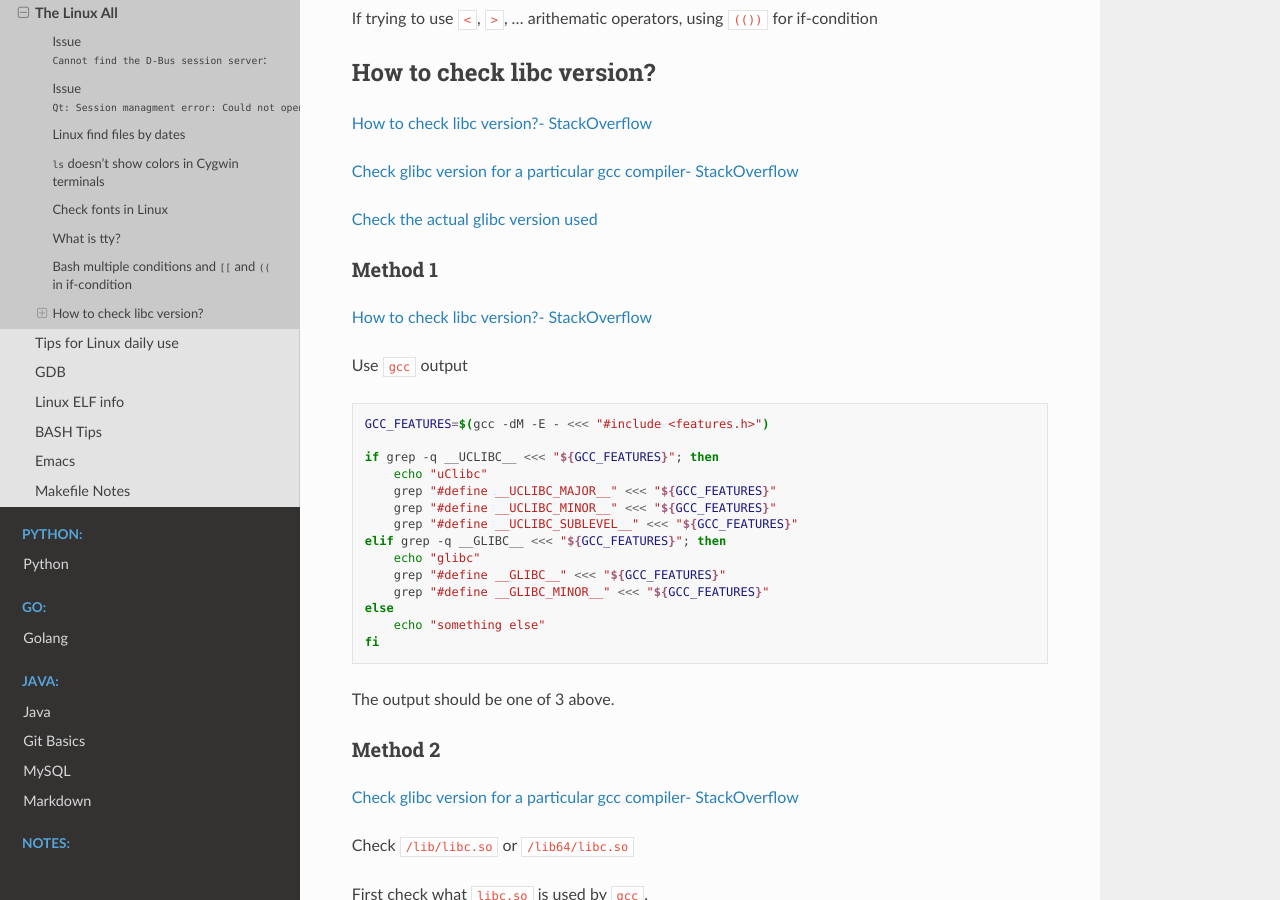
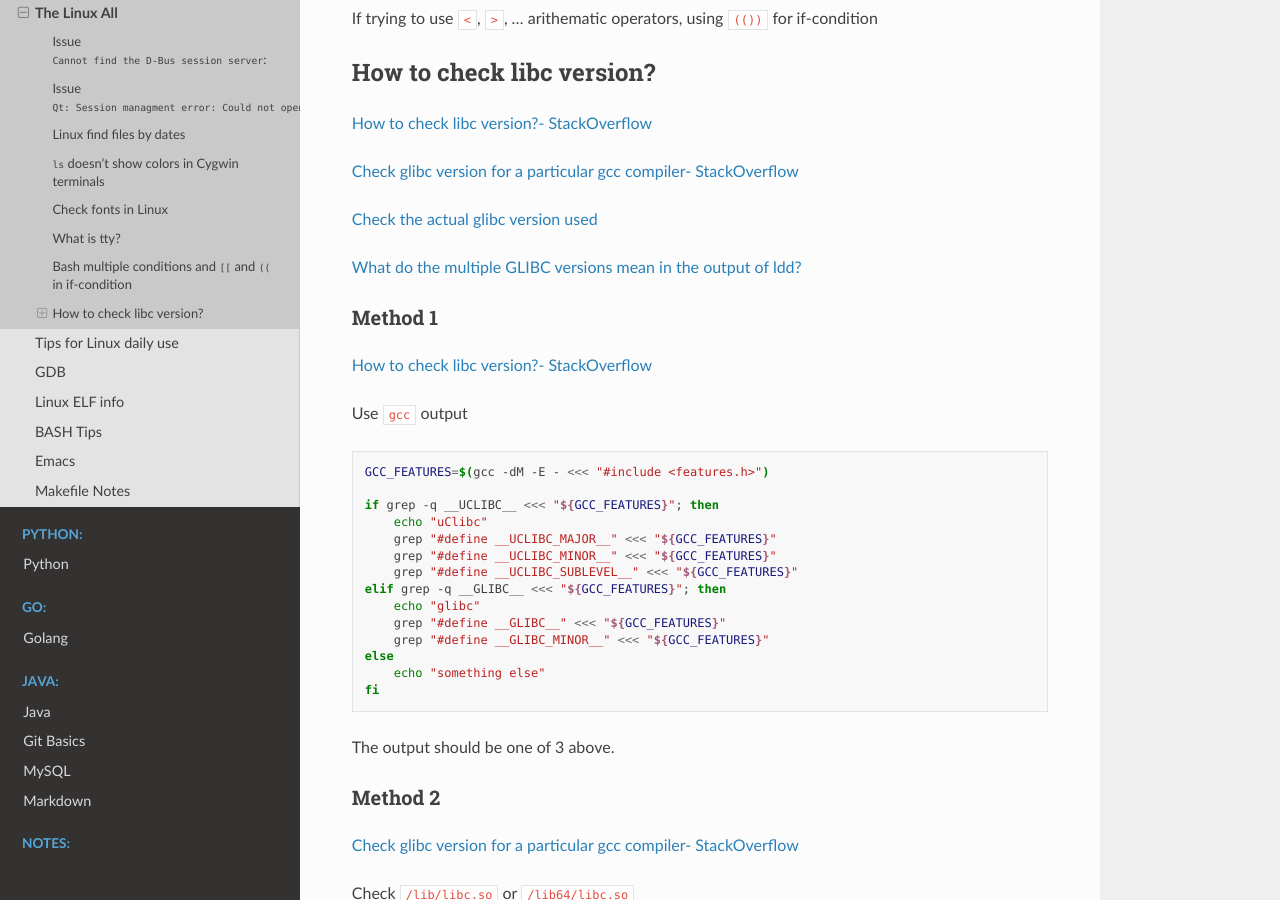
Before and after one commit to Pyrad/pyradnotes, a Sphinx documentation site: the page built from source/Linux/linuxall.md, in a window 1280 px wide and 900 px high, scrolled down 2404 px. Built offline with Sphinx 7.4.7 and the Read the Docs theme 2.0.0, drawn with Linux system fonts in a browser that asks for light colours.

Commit message:
Linux Add a link

```diff
--- a/source/Linux/linuxall.md
+++ b/source/Linux/linuxall.md
@@ -128,6 +128,8 @@ If trying to use `<`, `>`, ... arithematic operators, using `(())` for if-condit
 
 [Check the actual glibc version used](https://unix.stackexchange.com/questions/537003/check-the-actual-glibc-version-used)
 
+[What do the multiple GLIBC versions mean in the output of ldd?](https://unix.stackexchange.com/questions/458659/what-do-the-multiple-glibc-versions-mean-in-the-output-of-ldd)
+
 ### Method 1
 
 [How to check libc version?- StackOverflow](https://stackoverflow.com/questions/62732447/how-to-check-libc-version)
```
